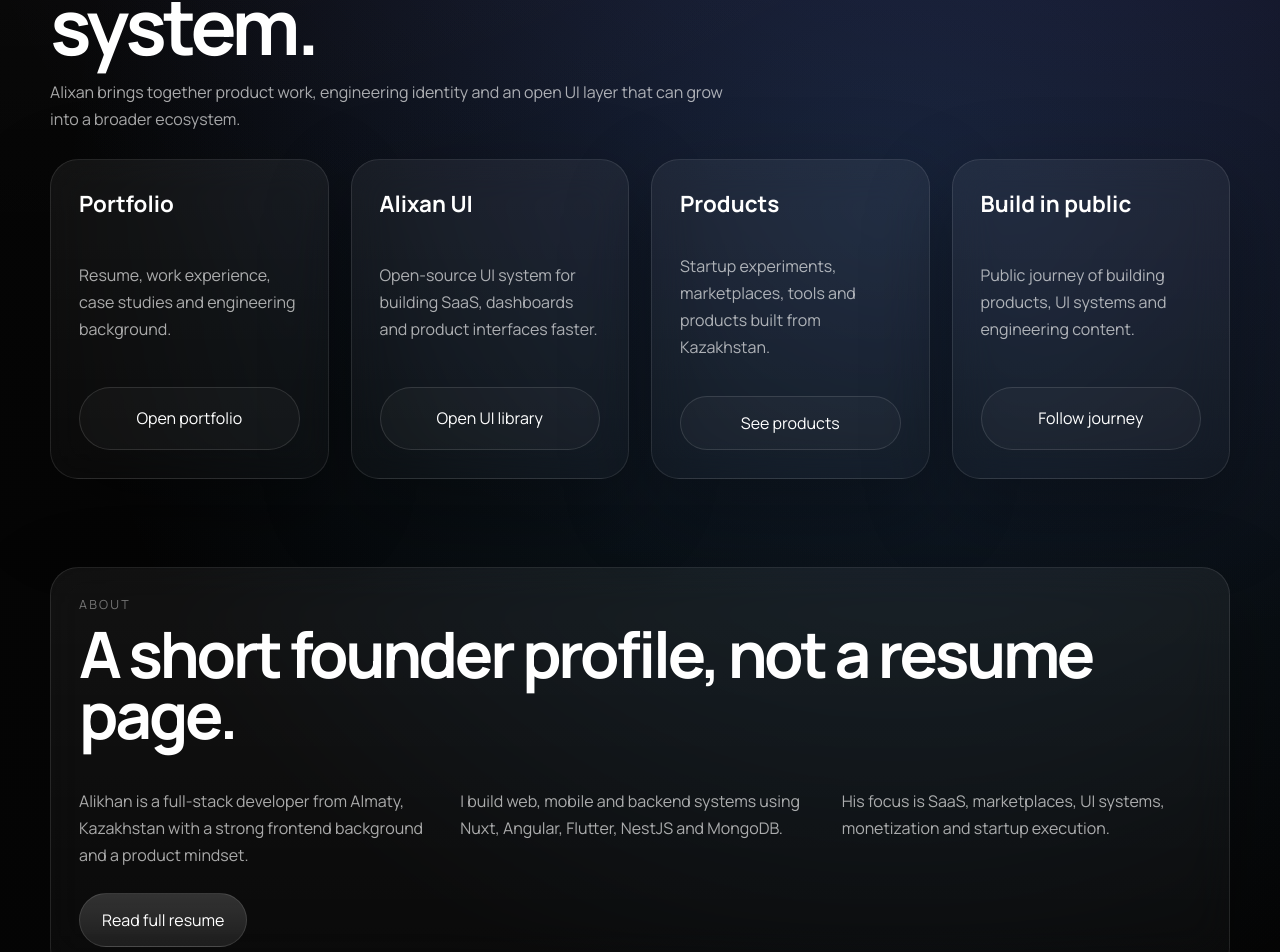
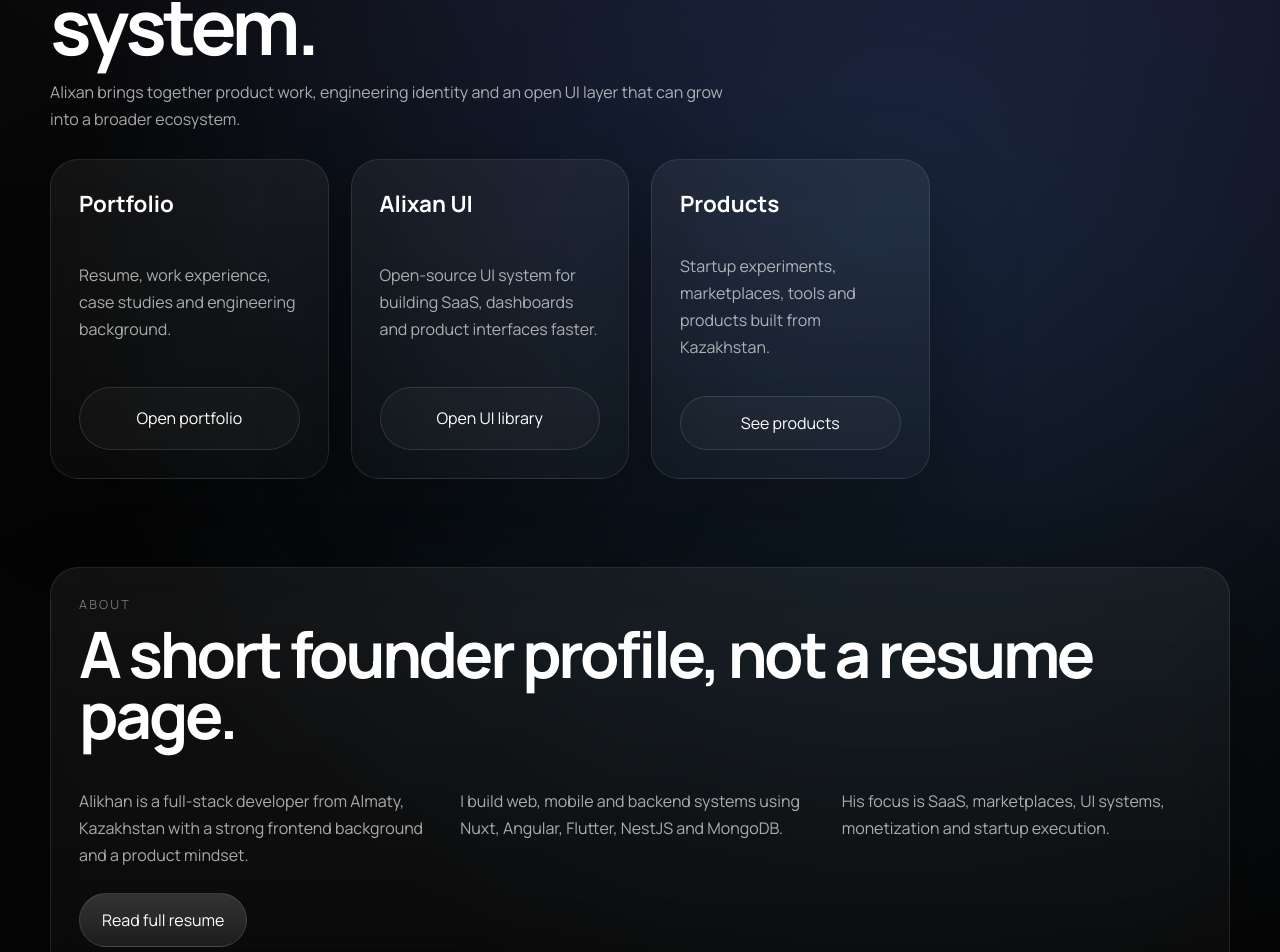
Before and after one commit to alixan-engineer/alixan, a Nuxt app: page / in a window 1280 px wide. Shown: the part 1369-2321 px from the top of the page. Built offline with nearby package versions, Linux system fonts and the light colour scheme.

Commit message:
Remove build in public ecosystem card

```diff
--- a/app/components/sections/EcosystemSection.vue
+++ b/app/components/sections/EcosystemSection.vue
@@ -9,12 +9,11 @@
 
 const { t } = useI18n()
 
-const ecosystemKeys = ['portfolio', 'ui', 'products', 'public'] as const
+const ecosystemKeys = ['portfolio', 'ui', 'products'] as const
 const hrefMap: Record<(typeof ecosystemKeys)[number], string> = {
   portfolio: 'https://portfolio.alixan.kz',
   ui: 'https://ui.alixan.kz',
   products: '#products',
-  public: '#build-public',
 }
 
 const items = computed<EcosystemItem[]>(() =>
```
